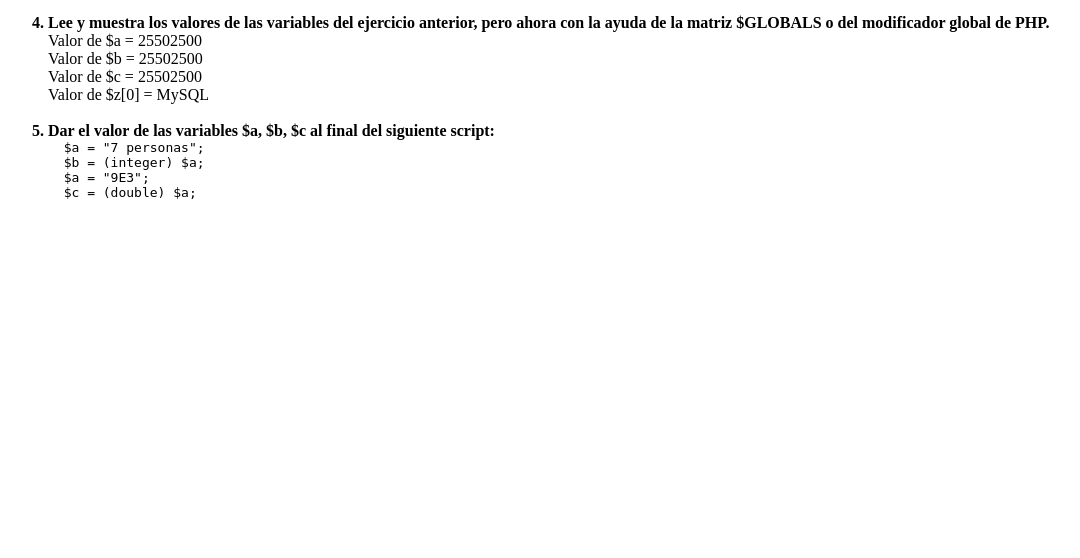
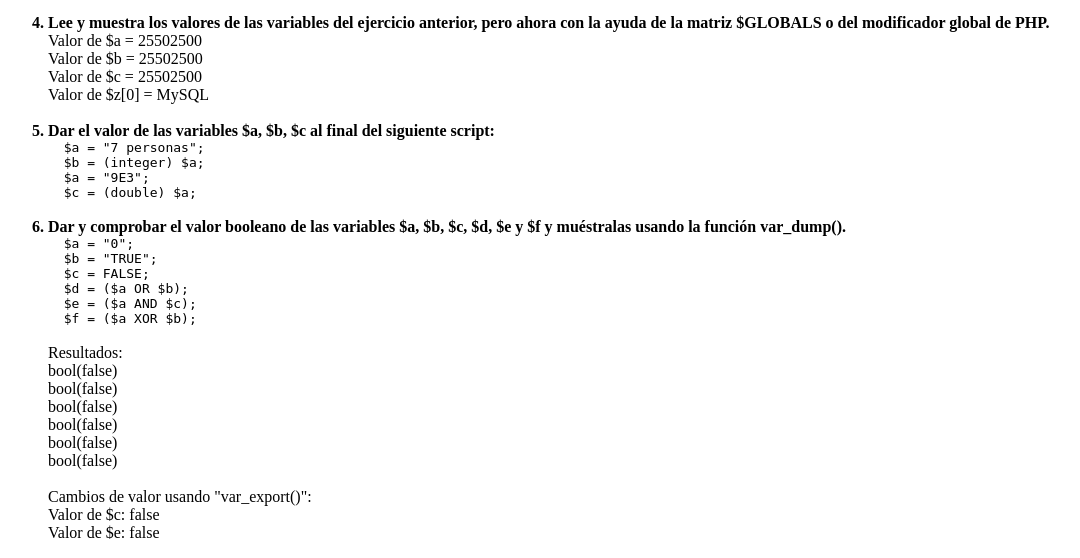
Before and after one commit to l-Santiago-l/tecweb, a PHP site: page /variables.php in a window 1280 px wide. Shown: the part 959-1517 px from the top of the page, without its empty margins (0-1080 px from the left). Before the commit the page ends 1158 px from the top, so only its background shows below. Run offline with PHP 8.4, Linux system fonts and the light colour scheme.

Commit message:
P05 - Pregunta 6

```diff
--- a/practicas/p05/variables.php
+++ b/practicas/p05/variables.php
@@ -93,6 +93,32 @@
             $a = "9E3";
             $c = (double) $a;
 
+            #Pregunta 6
+            echo '<b><li> Dar y comprobar el valor booleano de las variables $a, $b, $c, $d, $e y $f y muéstralas
+                    usando la función var_dump(<datos>). </li></b>';
+            echo '<code> &nbsp $a = "0"; <br>
+            &nbsp $b = "TRUE"; <br>
+            &nbsp $c = FALSE; <br>
+            &nbsp $d = ($a OR $b); <br>
+            &nbsp $e = ($a AND $c); <br>
+            &nbsp $f = ($a XOR $b); <br>
+            </code><br>';
+            $a = "0";
+            $b = "TRUE";
+            $c = FALSE;
+            $d = ($a OR $b);
+            $e = ($a AND $c);
+            $f = ($a XOR $b);
+            echo ' Resultados: <br>';
+            echo var_dump($a) . '<br>';
+            echo var_dump($b) . '<br>';
+            echo var_dump($c) . '<br>';
+            echo var_dump($d) . '<br>';
+            echo var_dump($e) . '<br>';
+            echo var_dump($f) . '<br>';
+            echo '<br> Cambios de valor usando "var_export()": <br>';
+            echo "Valor de \$c: " . var_export($c, true) . "<br>"; // FALSE
+            echo "Valor de \$e: " . var_export($e, true) . "<br>"; // FALSE
         ?>
 
     </body>
```
